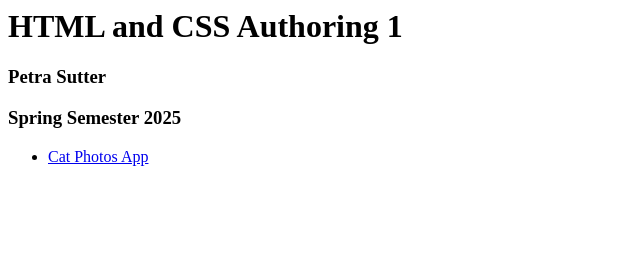
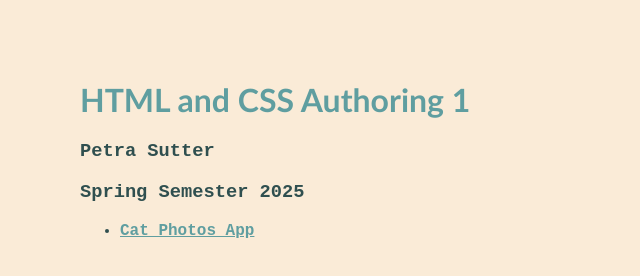
Before and after one commit to Petra-Sutter/HtmlCssAuthoring, a plain HTML site: page index.html in a window 1280 px wide. Shown: the whole page, without its empty margins (0-640 px from the left). Drawn offline with Linux system fonts and the light colour scheme.

Commit message:
Update index.html

```diff
--- a/index.html
+++ b/index.html
@@ -1,6 +1,12 @@
 <html lang="en">
   <head>
   <title>Html and CSS Authoring 1</title>
+  <style>
+    body {background-color: antiquewhite; font-family: 'Courier New', Courier, monospace; margin: 30px; padding: 50px; color:darkslategray;}
+    h1 {font-family: 'Gill Sans', 'Gill Sans MT', Calibri, 'Trebuchet MS', sans-serif; color:cadetblue; }
+    a:link, a:visited, a:hover{color: cadetblue; font-weight: bold;}
+    a:hover {color:darkslategray; text-decoration: none;}
+  </style>
   </head>
 
   <body>
```
